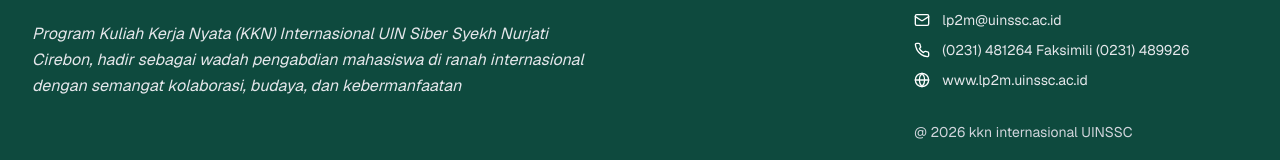
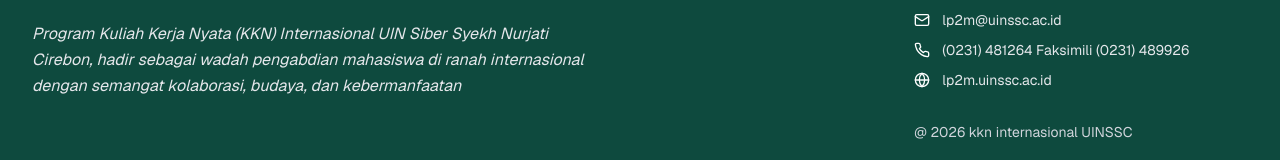
Before and after one commit to morinpitalaura10/KP_KKNInternasionalUINSSC, a Next.js app: page / in a window 1280 px wide. Shown: the part 1476-1636 px from the top of the page. Built offline with nearby package versions, Linux system fonts and the light colour scheme; no server answers; the database is empty.

Commit message:
fix(footer): update website url to https://lp2m.uinssc.ac.id/

```diff
--- a/components/Footer.tsx
+++ b/components/Footer.tsx
@@ -73,12 +73,12 @@ export default function Footer() {
                   <path d="M2 12h20"/>
                 </svg>
                 <a
-                  href="https://www.lp2m.uinssc.ac.id"
+                  href="https://lp2m.uinssc.ac.id/"
                   target="_blank"
                   rel="noopener noreferrer"
                   className="hover:underline transition-all"
                 >
-                  www.lp2m.uinssc.ac.id
+                  lp2m.uinssc.ac.id
                 </a>
               </li>
             </ul>
```
